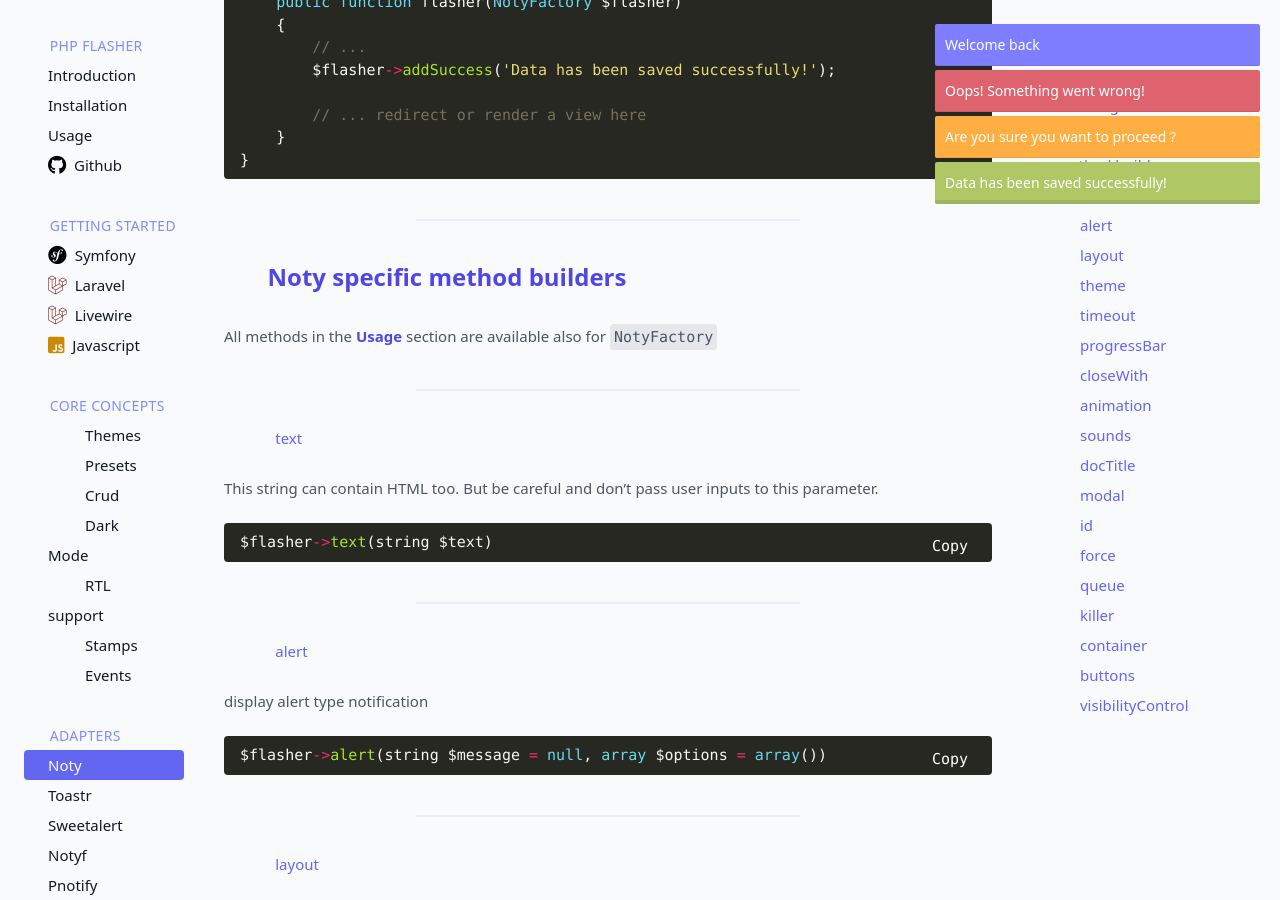
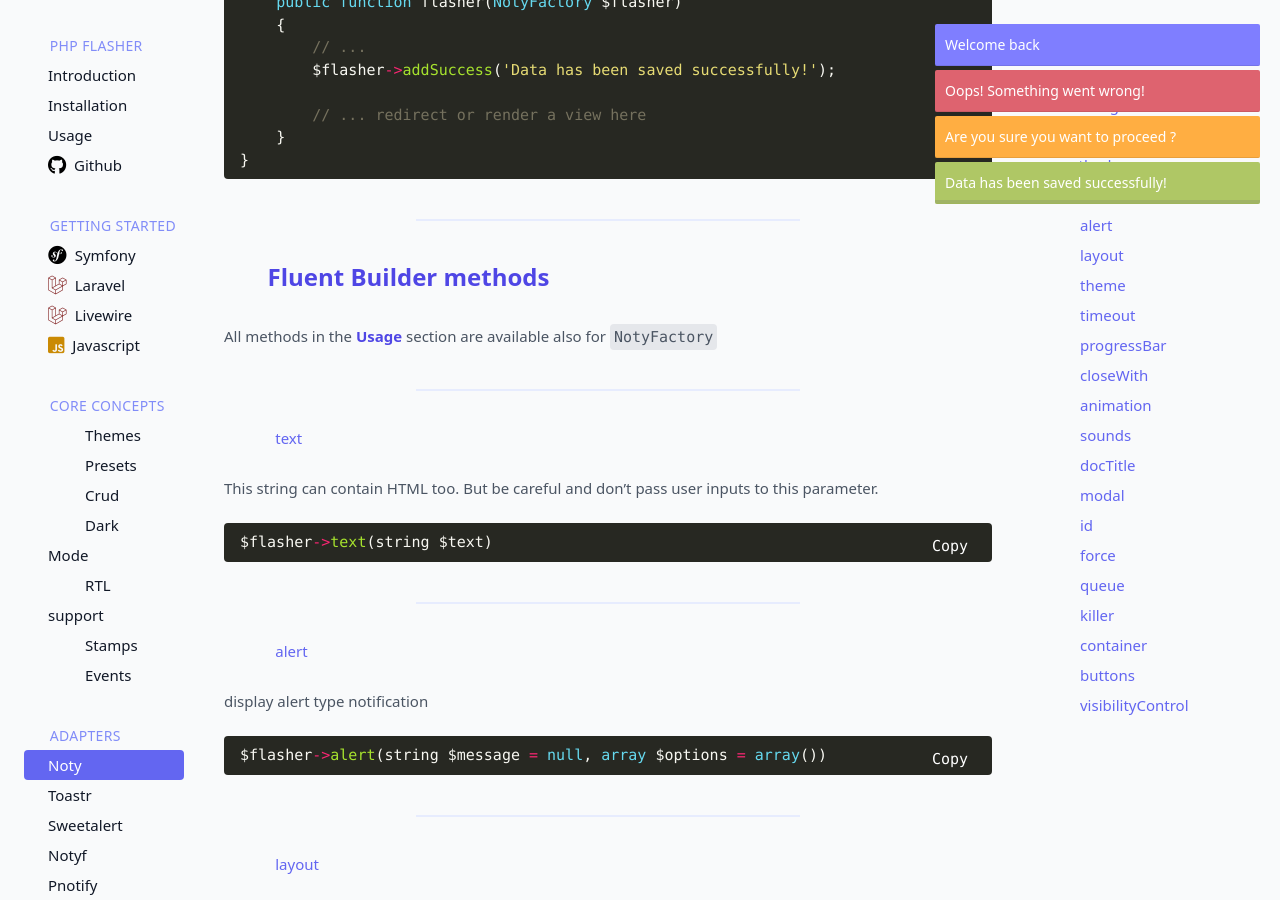
Before and after one commit to php-flasher/php-flasher.github.io, a Jekyll site: the page built from docs/adapter/noty.md, in a window 1280 px wide and 900 px high, scrolled down 1157 px. Built offline with Jekyll 4.4.1, drawn with Linux system fonts in a browser that asks for light colours; some web fonts are replaced.

Commit message:
update noty page

```diff
--- a/docs/adapter/noty.md
+++ b/docs/adapter/noty.md
@@ -49,7 +49,7 @@
 
 ---
 
-## <i class="fa-duotone fa-list-radio"></i> Noty specific method builders
+## <i class="fa-duotone fa-list-radio"></i> Fluent Builder methods
 
 All methods in the **[Usage](/docs/usage/)** section are available also for `NotyFactory`
 
```
